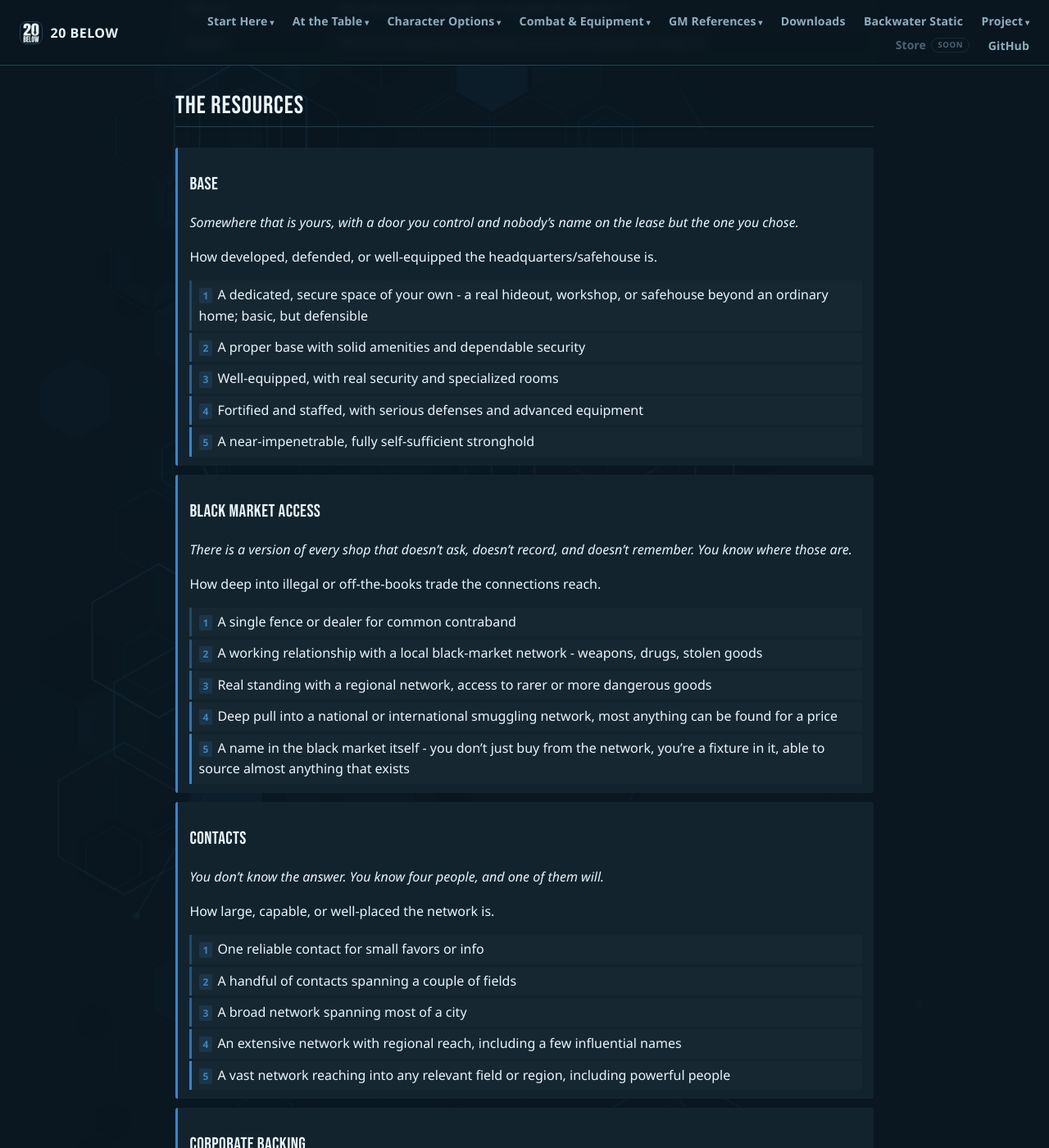
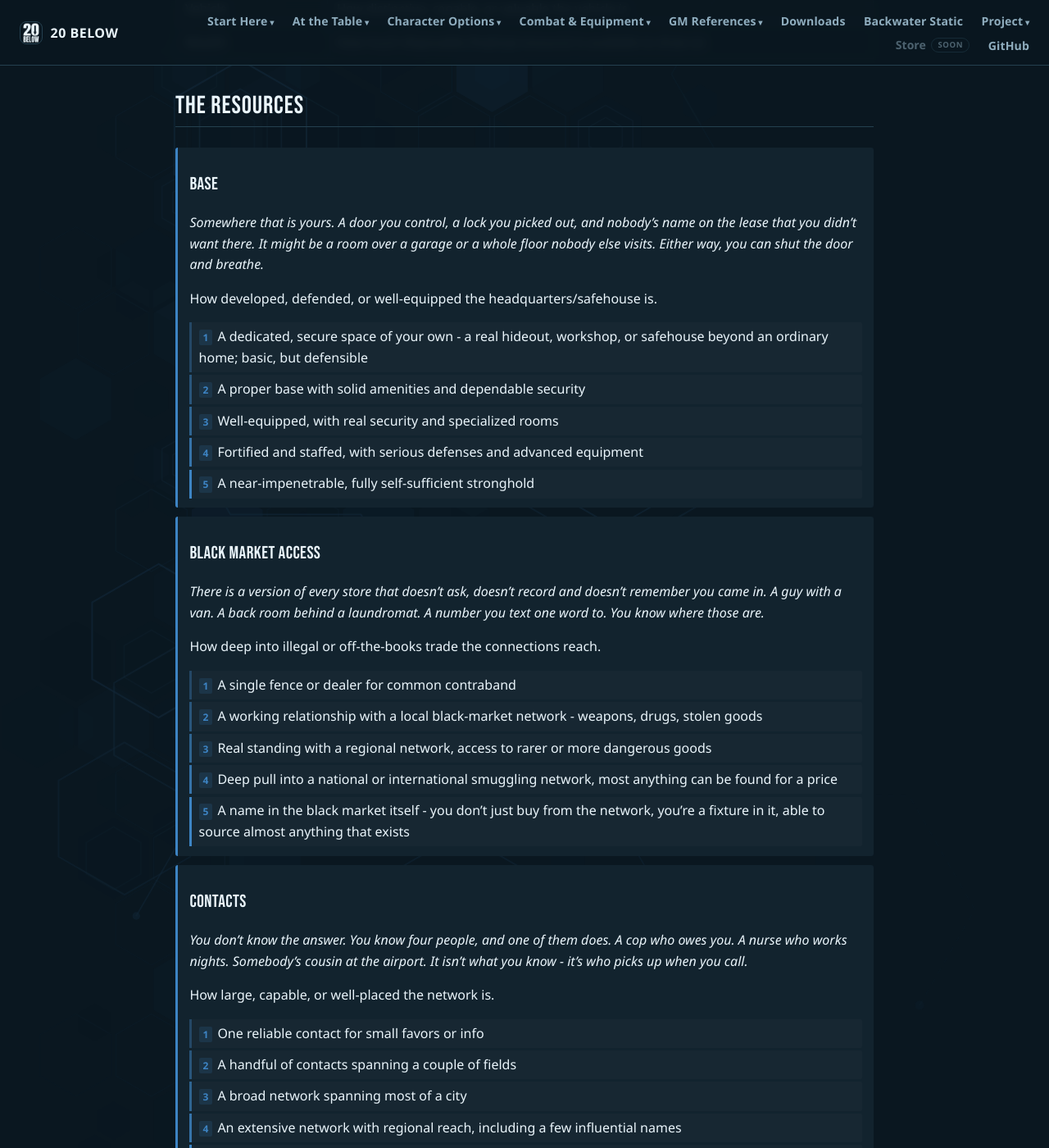
Before and after one commit to feralucce/20_Below, a Jekyll site: the page built from webbook/resources.md, in a window 1280 px wide and 1400 px high, scrolled down 3486 px. Shown: the whole window at 82% size. Built offline with Jekyll 4.4.1, drawn with Linux system fonts in a browser that asks for light colours; some of the changed text lies outside the part shown.

Commit message:
Resources: rewrite all 23 descriptions in the book's voice
Same pass as Gifts, Boons and Flaws, extrapolated from the same corpus:
open by contrast, concrete everyday nouns in threes, short declaratives,
a dry beat at the close.

Resources needed one adjustment the others didn't. A Resource is not a
fact about the body, it is a thing the world will do for you when asked,
so each description names the actual people and objects involved - the
nurse who works nights, the back room behind the laundromat, the phone
nobody has the number for - rather than describing a capability.

rules/resources.md is untouched: its table carries scope, not flavour.

Co-Authored-By: Claude Opus 5 <noreply@anthropic.com>

```diff
--- a/webbook/resources.md
+++ b/webbook/resources.md
@@ -102,7 +102,7 @@ Creation-Wealth carries across every purchase made during this shopping pass - o
 
 <div class="resource-flavour" markdown="1">
 
-Somewhere that is yours, with a door you control and nobody’s name on the lease but the one you chose.
+Somewhere that is yours. A door you control, a lock you picked out, and nobody's name on the lease that you didn't want there. It might be a room over a garage or a whole floor nobody else visits. Either way, you can shut the door and breathe.
 
 </div>
 
@@ -146,7 +146,7 @@ How developed, defended, or well-equipped the headquarters/safehouse is.
 
 <div class="resource-flavour" markdown="1">
 
-There is a version of every shop that doesn’t ask, doesn’t record, and doesn’t remember. You know where those are.
+There is a version of every store that doesn't ask, doesn't record and doesn't remember you came in. A guy with a van. A back room behind a laundromat. A number you text one word to. You know where those are.
 
 </div>
 
@@ -190,7 +190,7 @@ How deep into illegal or off-the-books trade the connections reach.
 
 <div class="resource-flavour" markdown="1">
 
-You don’t know the answer. You know four people, and one of them will.
+You don't know the answer. You know four people, and one of them does. A cop who owes you. A nurse who works nights. Somebody's cousin at the airport. It isn't what you know - it's who picks up when you call.
 
 </div>
 
@@ -234,7 +234,7 @@ How large, capable, or well-placed the network is.
 
 <div class="resource-flavour" markdown="1">
 
-Something enormous and legitimate has decided you’re useful, and enormous legitimate things move very slowly and very hard.
+Something enormous and entirely legal has decided you are useful. It moves slowly, it moves in writing, and once it moves it is very hard to stop. There is a budget code with your name on it and a lawyer who already knows who you are.
 
 </div>
 
@@ -278,7 +278,7 @@ How much a legitimate business entity can move, fund, or cover.
 
 <div class="resource-flavour" markdown="1">
 
-People owe you. Not favors exactly - the other kind, the kind they can’t get out of by being busy.
+People owe you. Not favors, exactly - the other kind. The kind nobody gets out of by saying they're busy. You don't bring it up often. You have never needed to. They remember.
 
 </div>
 
@@ -322,7 +322,7 @@ How much real leverage is owed, in favors people can’t easily refuse.
 
 <div class="resource-flavour" markdown="1">
 
-Rooms change when you enter them. Not always in the direction you’d like.
+People know your face. The room changes when you walk into it, and not always in the direction you would like. Strangers are friendly, or they aren't, and either way they decided something about you before you opened your mouth.
 
 </div>
 
@@ -366,7 +366,7 @@ How widely recognized the character is, and how strongly people react to it.
 
 <div class="resource-flavour" markdown="1">
 
-People who will actually go, when you say go.
+You have people who will actually go when you say go. Not fans. Not friends who would think about it and get back to you. People who turn up with a van at four in the morning and ask what it's for later.
 
 </div>
 
@@ -410,7 +410,7 @@ How many, how skilled, or how loyal the group is.
 
 <div class="resource-flavour" markdown="1">
 
-A card, a title, or a piece of paper that opens a door most people don’t know is a door.
+A card, a title, a laminated badge, a line on a form. Most people don't know that door is a door. You have the thing that opens it, and nobody at the desk is going to argue with you about it.
 
 </div>
 
@@ -454,7 +454,7 @@ The reach/exclusivity of the license, membership, clearance, or legal right.
 
 <div class="resource-flavour" markdown="1">
 
-Within one trade, your name means something specific, and it means it without you being present.
+Inside one trade, your name means something specific. You don't have to be in the room for it to mean it. People who have never met you know where you rank and behave accordingly.
 
 </div>
 
@@ -498,7 +498,7 @@ How much rank and pull the character holds within a specific trade or profession
 
 <div class="resource-flavour" markdown="1">
 
-A lot of people who see a lot of small things, and the habit of telling you about them.
+A lot of people see a lot of small things. Doormen, dishwashers, the guy running the newsstand, the kid who is always outside. Not one of them knows anything important. All of them tell you what they saw.
 
 </div>
 
@@ -542,7 +542,7 @@ How wide and reliable the web of low-level eyes and ears is.
 
 <div class="resource-flavour" markdown="1">
 
-Somebody whose entire job is standing between you and the consequences, and who is good at it.
+Somebody whose entire job is standing between you and the consequences, and who is very good at it. They answer at two in the morning. They don't ask what you did. They ask what you said, and to whom.
 
 </div>
 
@@ -586,7 +586,7 @@ How capable and well-connected the lawyer or legal team is.
 
 <div class="resource-flavour" markdown="1">
 
-A story runs, or it doesn’t. Somebody decides that, and you know them.
+A story runs, or it doesn't. Somebody decides which, and you know them well enough to call. What ends up in the paper is not the same thing as what happened, and you have a hand in the difference.
 
 </div>
 
@@ -630,7 +630,7 @@ How much a story can be shaped, planted, or killed before it runs.
 
 <div class="resource-flavour" markdown="1">
 
-Care that happens quietly, competently, and without a form asking how this occurred.
+Care that happens quietly and competently, with nobody filling out the form asking how this occurred. A clinic that keeps odd hours. A surgeon who owes somebody. You get stitched up and you go home.
 
 </div>
 
@@ -674,7 +674,7 @@ How much discreet, high-quality medical care can be called on.
 
 <div class="resource-flavour" markdown="1">
 
-Shelves of things most people would find dull and a few people would burn the building to reach.
+Shelves of things most people would find unbearably dull and a few people would burn the building down to reach. Some of it is photocopied. Some of it should never have been photocopied. You know where every piece of it is.
 
 </div>
 
@@ -718,7 +718,7 @@ How comprehensive, rare, or dangerous the collection of esoteric material is.
 
 <div class="resource-flavour" markdown="1">
 
-Somewhere to go that isn’t home, in more than one direction, already stocked.
+Somewhere to go that isn't home, in more than one direction, already stocked. Cash, a change of clothes, a phone nobody has the number for. You have never needed all of them at once. You keep them all anyway.
 
 </div>
 
@@ -762,7 +762,7 @@ How many scattered bolt-holes are maintained, and how well-stocked each is.
 
 <div class="resource-flavour" markdown="1">
 
-One patch of ground where you’re protected, and everyone on it knows it.
+There is one patch of ground where nothing touches you, and everybody standing on it knows why. Get through that door and whatever is chasing you has to stop and think it over.
 
 </div>
 
@@ -806,7 +806,7 @@ How protected the character is within one specific safe territory.
 
 <div class="resource-flavour" markdown="1">
 
-One object. Yours specifically, known to be yours, and worth something to somebody.
+One object. Yours specifically, known to be yours, and worth something to somebody other than you. A car, a watch, an instrument, a gun with a history. People recognize it before they recognize you.
 
 </div>
 
@@ -850,7 +850,7 @@ How significant the one prized item owned actually is.
 
 <div class="resource-flavour" markdown="1">
 
-Within one faith, your word carries weight that has nothing to do with what you can prove.
+Within one faith, your word carries weight that has nothing to do with what you can prove. People listen because of where you stand, not because of the argument you made. That cuts both ways and you know it.
 
 </div>
 
@@ -894,7 +894,7 @@ How much weight the character’s name carries within a specific religious or sp
 
 <div class="resource-flavour" markdown="1">
 
-Doors that aren’t doors, opened with credentials that are genuinely yours.
+Doors that aren't doors, opened with credentials that are genuinely yours. You aren't breaking in. You are logging in, and the log says you were supposed to be there.
 
 </div>
 
@@ -938,7 +938,7 @@ How deep and wide the character’s reach into digital systems and networks alre
 
 <div class="resource-flavour" markdown="1">
 
-Actual ground that answers to you. Not owned - that’s different, and easier.
+Actual ground that answers to you. Not owned - owned is a different thing, and much easier. Nobody deals on this block, drinks in this bar or parks on this street without it getting back to you.
 
 </div>
 
@@ -982,7 +982,7 @@ How much real ground answers to the character specifically.
 
 <div class="resource-flavour" markdown="1">
 
-In the parts of town with no signage, people have heard of you, and they’ve heard something specific.
+In the parts of town with no signage, people have heard of you, and they have heard something specific. You never have to introduce yourself. You do occasionally have to correct the story.
 
 </div>
 
@@ -1026,7 +1026,7 @@ How known, trusted, or feared the character is within criminal and hidden-world
 
 <div class="resource-flavour" markdown="1">
 
-It gets you there, and people notice which one it is.
+It gets you there, and people notice which one it is. That's the trade. Everybody remembers the car, which is wonderful right up until somebody is describing it to a police sketch artist.
 
 </div>
 
@@ -1070,7 +1070,7 @@ How distinctive, capable, or valuable the vehicle is.
 
 <div class="resource-flavour" markdown="1">
 
-Money you can actually reach, which is a different thing from money you technically have.
+Money you can actually reach, which is a different thing from money you technically have. Net worth is a number on paper. This is what's in the account on a Tuesday, and it's the only one that matters when you need something today.
 
 </div>
 
```
